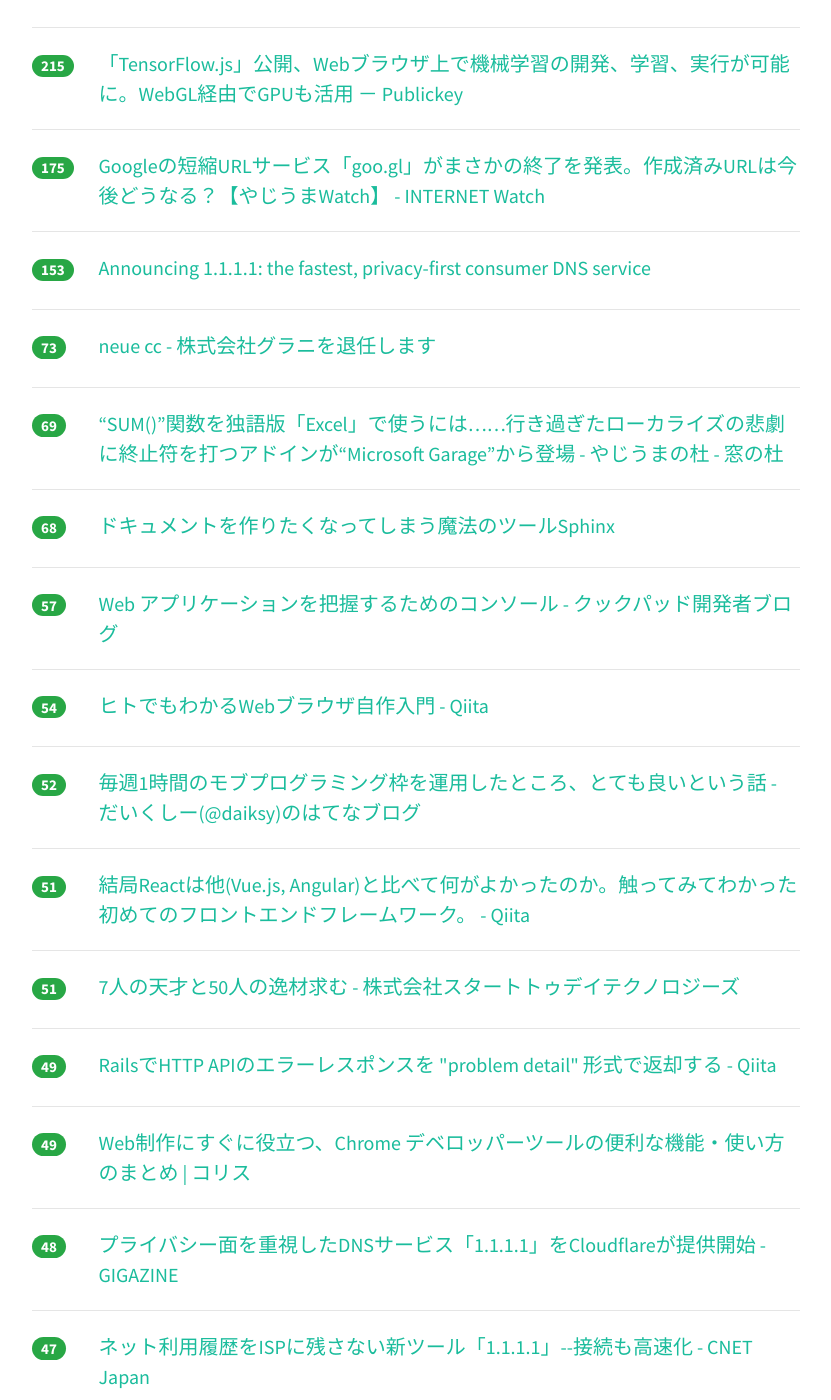
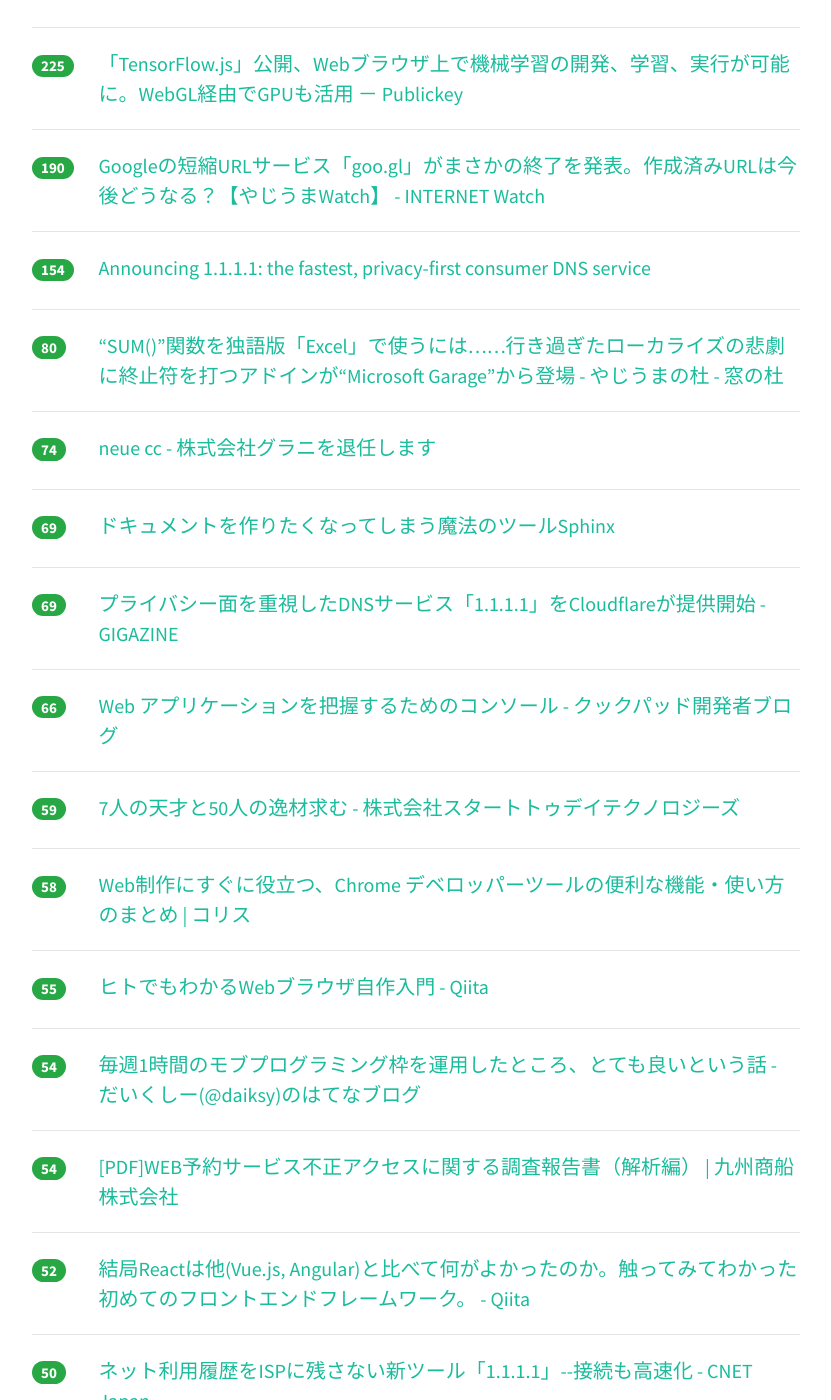
Before and after one commit to yatta47/hatena-matome-site, a Jekyll site: the page built from _posts/2018-04-02-hatena.md, in a window 1280 px wide and 1400 px high, scrolled down 705 px. Shown: the whole window, without its empty margins (224-1055 px from the left). Built offline with Jekyll 4.4.1, drawn with Linux system fonts in a browser that asks for light colours; nearby versions of some CDN libraries; some of the changed text lies outside the part shown.

Commit message:
Updated 2018-04-02

```diff
--- a/_posts/2018-04-02-hatena.md
+++ b/_posts/2018-04-02-hatena.md
@@ -1,84 +1,104 @@
 ---
 layout: post
 title:  "2018-04-02 はてぶIT"
-date:   2018-04-02 17:01:32
+date:   2018-04-02 18:03:14
 tags: [it-hotentry]
 ---
-50 件のデータあり
+51 件のデータあり
 
 <hr><div class="row">
-<div class="col-1"><span class="badge badge-pill badge-success h2">673</span></div>
+<div class="col-1"><span class="badge badge-pill badge-success h2">723</span></div>
 <div class="col-11"><a href='https://internet.watch.impress.co.jp/docs/yajiuma/1114712.html' target='_blank'>国税庁サイト、リニューアルでほぼすべてのURLが変更。リダイレクトもなくユーザー阿鼻叫喚【やじうまWatch】 - INTERNET Watch</a></div>
 </div>
 <hr>
 <div class="row">
-<div class="col-1"><span class="badge badge-pill badge-success h2">445</span></div>
+<div class="col-1"><span class="badge badge-pill badge-success h2">462</span></div>
 <div class="col-11"><a href='https://medium.com/@xevix/e498427b183e' target='_blank'>東京にて、外人エンジニア – Alejandro Wainzinger – Medium</a></div>
 </div>
 <hr>
 <div class="row">
-<div class="col-1"><span class="badge badge-pill badge-success h2">281</span></div>
+<div class="col-1"><span class="badge badge-pill badge-success h2">302</span></div>
 <div class="col-11"><a href='https://medium.com/inuscript/6c7cb44f18ba' target='_blank'>Vueを昔触った後Reactをどっぷり触ってもう一回Vueを触ってReactに戻って得た感想 – 📜inuscript🐶 – Medium</a></div>
 </div>
 <hr>
 <div class="row">
-<div class="col-1"><span class="badge badge-pill badge-success h2">248</span></div>
+<div class="col-1"><span class="badge badge-pill badge-success h2">263</span></div>
 <div class="col-11"><a href='https://qiita.com/ukiuni@github/items/abad07524856c65a20ea' target='_blank'>なぜfor文は禁止なのか？関数型記述のススメ - Qiita</a></div>
 </div>
 <hr>
 <div class="row">
-<div class="col-1"><span class="badge badge-pill badge-success h2">215</span></div>
+<div class="col-1"><span class="badge badge-pill badge-success h2">225</span></div>
 <div class="col-11"><a href='http://www.publickey1.jp/blog/18/tensorflowjswebwebglgpu.html' target='_blank'>「TensorFlow.js」公開、Webブラウザ上で機械学習の開発、学習、実行が可能に。WebGL経由でGPUも活用 － Publickey</a></div>
 </div>
 <hr>
 <div class="row">
-<div class="col-1"><span class="badge badge-pill badge-success h2">175</span></div>
+<div class="col-1"><span class="badge badge-pill badge-success h2">190</span></div>
 <div class="col-11"><a href='https://internet.watch.impress.co.jp/docs/yajiuma/1114711.html' target='_blank'>Googleの短縮URLサービス「goo.gl」がまさかの終了を発表。作成済みURLは今後どうなる？【やじうまWatch】 - INTERNET Watch</a></div>
 </div>
 <hr>
 <div class="row">
-<div class="col-1"><span class="badge badge-pill badge-success h2">153</span></div>
+<div class="col-1"><span class="badge badge-pill badge-success h2">154</span></div>
 <div class="col-11"><a href='https://blog.cloudflare.com/announcing-1111/' target='_blank'>Announcing 1.1.1.1: the fastest, privacy-first consumer DNS service</a></div>
 </div>
 <hr>
 <div class="row">
-<div class="col-1"><span class="badge badge-pill badge-success h2">73</span></div>
+<div class="col-1"><span class="badge badge-pill badge-success h2">80</span></div>
+<div class="col-11"><a href='https://forest.watch.impress.co.jp/docs/serial/yajiuma/1114544.html' target='_blank'>“SUM()”関数を独語版「Excel」で使うには……行き過ぎたローカライズの悲劇に終止符を打つアドインが“Microsoft Garage”から登場 - やじうまの杜 - 窓の杜</a></div>
+</div>
+<hr>
+<div class="row">
+<div class="col-1"><span class="badge badge-pill badge-success h2">74</span></div>
 <div class="col-11"><a href='http://neue.cc/2018/04/02_563.html' target='_blank'>neue cc - 株式会社グラニを退任します</a></div>
 </div>
 <hr>
 <div class="row">
 <div class="col-1"><span class="badge badge-pill badge-success h2">69</span></div>
-<div class="col-11"><a href='https://forest.watch.impress.co.jp/docs/serial/yajiuma/1114544.html' target='_blank'>“SUM()”関数を独語版「Excel」で使うには……行き過ぎたローカライズの悲劇に終止符を打つアドインが“Microsoft Garage”から登場 - やじうまの杜 - 窓の杜</a></div>
-</div>
-<hr>
-<div class="row">
-<div class="col-1"><span class="badge badge-pill badge-success h2">68</span></div>
 <div class="col-11"><a href='https://www.slideshare.net/shimizukawa/sphinx-6084667' target='_blank'>ドキュメントを作りたくなってしまう魔法のツールSphinx</a></div>
 </div>
 <hr>
 <div class="row">
-<div class="col-1"><span class="badge badge-pill badge-success h2">57</span></div>
+<div class="col-1"><span class="badge badge-pill badge-success h2">69</span></div>
+<div class="col-11"><a href='https://gigazine.net/news/20180402-cloudflare-1111/' target='_blank'>プライバシー面を重視したDNSサービス「1.1.1.1」をCloudflareが提供開始 - GIGAZINE</a></div>
+</div>
+<hr>
+<div class="row">
+<div class="col-1"><span class="badge badge-pill badge-success h2">66</span></div>
 <div class="col-11"><a href='http://techlife.cookpad.com/entry/2018/04/02/140846' target='_blank'>Web アプリケーションを把握するためのコンソール - クックパッド開発者ブログ</a></div>
 </div>
 <hr>
 <div class="row">
-<div class="col-1"><span class="badge badge-pill badge-success h2">54</span></div>
+<div class="col-1"><span class="badge badge-pill badge-success h2">59</span></div>
+<div class="col-11"><a href='https://www.starttoday-tech.com/recruit/genius/' target='_blank'>7人の天才と50人の逸材求む - 株式会社スタートトゥデイテクノロジーズ</a></div>
+</div>
+<hr>
+<div class="row">
+<div class="col-1"><span class="badge badge-pill badge-success h2">58</span></div>
+<div class="col-11"><a href='https://coliss.com/articles/build-websites/operation/work/chrome-devtools-tips-and-tricks.html' target='_blank'>Web制作にすぐに役立つ、Chrome デベロッパーツールの便利な機能・使い方のまとめ | コリス</a></div>
+</div>
+<hr>
+<div class="row">
+<div class="col-1"><span class="badge badge-pill badge-success h2">55</span></div>
 <div class="col-11"><a href='https://qiita.com/uint256_t/items/0eaaec80963c00b32185' target='_blank'>ヒトでもわかるWebブラウザ自作入門 - Qiita</a></div>
 </div>
 <hr>
 <div class="row">
-<div class="col-1"><span class="badge badge-pill badge-success h2">52</span></div>
+<div class="col-1"><span class="badge badge-pill badge-success h2">54</span></div>
 <div class="col-11"><a href='http://daiksy.hatenablog.jp/entry/2018/04/02/080000' target='_blank'>毎週1時間のモブプログラミング枠を運用したところ、とても良いという話 - だいくしー(@daiksy)のはてなブログ</a></div>
 </div>
 <hr>
 <div class="row">
-<div class="col-1"><span class="badge badge-pill badge-success h2">51</span></div>
+<div class="col-1"><span class="badge badge-pill badge-success h2">54</span></div>
+<div class="col-11"><a href='http://www.kyusho.co.jp/report/20180330_report_kaiseki.pdf' target='_blank'>[PDF]WEB予約サービス不正アクセスに関する調査報告書（解析編） | 九州商船株式会社</a></div>
+</div>
+<hr>
+<div class="row">
+<div class="col-1"><span class="badge badge-pill badge-success h2">52</span></div>
 <div class="col-11"><a href='https://qiita.com/kznr_luk/items/44755f55072e89bb2823' target='_blank'>結局Reactは他(Vue.js, Angular)と比べて何がよかったのか。触ってみてわかった初めてのフロントエンドフレームワーク。 - Qiita</a></div>
 </div>
 <hr>
 <div class="row">
-<div class="col-1"><span class="badge badge-pill badge-success h2">51</span></div>
-<div class="col-11"><a href='https://www.starttoday-tech.com/recruit/genius/' target='_blank'>7人の天才と50人の逸材求む - 株式会社スタートトゥデイテクノロジーズ</a></div>
+<div class="col-1"><span class="badge badge-pill badge-success h2">50</span></div>
+<div class="col-11"><a href='https://japan.cnet.com/article/35117022/' target='_blank'>ネット利用履歴をISPに残さない新ツール「1.1.1.1」--接続も高速化 - CNET Japan</a></div>
 </div>
 <hr>
 <div class="row">
@@ -87,18 +107,13 @@ tags: [it-hotentry]
 </div>
 <hr>
 <div class="row">
-<div class="col-1"><span class="badge badge-pill badge-success h2">49</span></div>
-<div class="col-11"><a href='https://coliss.com/articles/build-websites/operation/work/chrome-devtools-tips-and-tricks.html' target='_blank'>Web制作にすぐに役立つ、Chrome デベロッパーツールの便利な機能・使い方のまとめ | コリス</a></div>
-</div>
-<hr>
-<div class="row">
-<div class="col-1"><span class="badge badge-pill badge-success h2">48</span></div>
-<div class="col-11"><a href='https://gigazine.net/news/20180402-cloudflare-1111/' target='_blank'>プライバシー面を重視したDNSサービス「1.1.1.1」をCloudflareが提供開始 - GIGAZINE</a></div>
+<div class="col-1"><span class="badge badge-pill badge-success h2">47</span></div>
+<div class="col-11"><a href='https://internet.watch.impress.co.jp/docs/news/1114805.html' target='_blank'>IPアドレスを保存しない高速パブリックDNSサービス「1.1.1.1」、APNICとCloudflareが無料提供 - INTERNET Watch</a></div>
 </div>
 <hr>
 <div class="row">
 <div class="col-1"><span class="badge badge-pill badge-success h2">47</span></div>
-<div class="col-11"><a href='https://japan.cnet.com/article/35117022/' target='_blank'>ネット利用履歴をISPに残さない新ツール「1.1.1.1」--接続も高速化 - CNET Japan</a></div>
+<div class="col-11"><a href='http://www.mermirai.com/entry/internet20' target='_blank'>メルカリが見る次世代のインターネット - メルミライ - 未来を見るメディア。</a></div>
 </div>
 <hr>
 <div class="row">
@@ -107,23 +122,28 @@ tags: [it-hotentry]
 </div>
 <hr>
 <div class="row">
+<div class="col-1"><span class="badge badge-pill badge-success h2">46</span></div>
+<div class="col-11"><a href='https://note.mu/fladdict/n/n5bd686857419' target='_blank'>Adobe Summit 2018の新技術まとめ｜深津 貴之 (fladdict)｜note</a></div>
+</div>
+<hr>
+<div class="row">
 <div class="col-1"><span class="badge badge-pill badge-success h2">45</span></div>
 <div class="col-11"><a href='http://www.hirotsuru.com/entry/2018/04/01/184806' target='_blank'>k近傍法による異常検知のライブラリをmrubyで作ってみた - Fire Engine</a></div>
 </div>
 <hr>
 <div class="row">
-<div class="col-1"><span class="badge badge-pill badge-success h2">44</span></div>
+<div class="col-1"><span class="badge badge-pill badge-success h2">45</span></div>
 <div class="col-11"><a href='http://www.itmedia.co.jp/news/articles/1804/02/news059.html' target='_blank'>Google、URL短縮サービス「goo.gl」を2019年3月30日に完全終了へ - ITmedia NEWS</a></div>
 </div>
 <hr>
 <div class="row">
-<div class="col-1"><span class="badge badge-pill badge-success h2">44</span></div>
-<div class="col-11"><a href='http://www.kyusho.co.jp/report/20180330_report_kaiseki.pdf' target='_blank'>[PDF]WEB予約サービス不正アクセスに関する調査報告書（解析編） | 九州商船株式会社</a></div>
+<div class="col-1"><span class="badge badge-pill badge-success h2">45</span></div>
+<div class="col-11"><a href='http://www.itmedia.co.jp/news/articles/1804/02/news074.html' target='_blank'>Cloudflare、セキュアで最速な一般向けDNSサービス「1.1.1.1」提供開始 - ITmedia NEWS</a></div>
 </div>
 <hr>
 <div class="row">
 <div class="col-1"><span class="badge badge-pill badge-success h2">43</span></div>
-<div class="col-11"><a href='http://www.mermirai.com/entry/internet20' target='_blank'>メルカリが見る次世代のインターネット - メルミライ - 未来を見るメディア。</a></div>
+<div class="col-11"><a href='http://baba-s.hatenablog.com/entry/2018/03/30/090000' target='_blank'>【Unity 入門】【チュートリアル】ボンバーマン風のゲームを作る - コガネブログ</a></div>
 </div>
 <hr>
 <div class="row">
@@ -132,32 +152,17 @@ tags: [it-hotentry]
 </div>
 <hr>
 <div class="row">
-<div class="col-1"><span class="badge badge-pill badge-success h2">40</span></div>
-<div class="col-11"><a href='http://www.itmedia.co.jp/news/articles/1804/02/news074.html' target='_blank'>Cloudflare、セキュアで最速な一般向けDNSサービス「1.1.1.1」提供開始 - ITmedia NEWS</a></div>
-</div>
-<hr>
-<div class="row">
 <div class="col-1"><span class="badge badge-pill badge-success h2">39</span></div>
-<div class="col-11"><a href='https://note.mu/fladdict/n/n5bd686857419' target='_blank'>Adobe Summit 2018の新技術まとめ｜深津 貴之 (fladdict)｜note</a></div>
-</div>
-<hr>
-<div class="row">
-<div class="col-1"><span class="badge badge-pill badge-success h2">38</span></div>
-<div class="col-11"><a href='http://baba-s.hatenablog.com/entry/2018/03/30/090000' target='_blank'>【Unity 入門】【チュートリアル】ボンバーマン風のゲームを作る - コガネブログ</a></div>
-</div>
-<hr>
-<div class="row">
-<div class="col-1"><span class="badge badge-pill badge-success h2">37</span></div>
 <div class="col-11"><a href='https://www.slideshare.net/tkudo/eiam-ciam-technology-trend-2018' target='_blank'>アイデンティティ (ID) 技術の最新動向とこれから</a></div>
 </div>
 <hr>
 <div class="row">
-<div class="col-1"><span class="badge badge-pill badge-success h2">35</span></div>
-<div class="col-11"><a href='https://internet.watch.impress.co.jp/docs/news/1114805.html' target='_blank'>IPアドレスを保存しない高速パブリックDNSサービス「1.1.1.1」、APNICとCloudflareが無料提供 - INTERNET Watch</a></div>
+<div class="col-1"><span class="badge badge-pill badge-success h2">36</span></div>
+<div class="col-11"><a href='https://qiita.com/seya/items/8814e905693f00cdade2' target='_blank'>最近のフロントエンドのコンポーネント設計に立ち向かう - Qiita</a></div>
 </div>
 <hr>
 <div class="row">
-<div class="col-1"><span class="badge badge-pill badge-success h2">34</span></div>
+<div class="col-1"><span class="badge badge-pill badge-success h2">35</span></div>
 <div class="col-11"><a href='https://jdow.io/blog/2018/03/18/web-application-penetration-testing-methodology/' target='_blank'>Web Application Penetration Testing Cheat Sheet | JDow.io</a></div>
 </div>
 <hr>
@@ -167,18 +172,13 @@ tags: [it-hotentry]
 </div>
 <hr>
 <div class="row">
-<div class="col-1"><span class="badge badge-pill badge-success h2">33</span></div>
-<div class="col-11"><a href='https://qiita.com/seya/items/8814e905693f00cdade2' target='_blank'>最近のフロントエンドのコンポーネント設計に立ち向かう - Qiita</a></div>
+<div class="col-1"><span class="badge badge-pill badge-success h2">31</span></div>
+<div class="col-11"><a href='http://www.igaku-shoin.co.jp/paperDetail.do?id=PA03267_01' target='_blank'>医学書院／週刊医学界新聞(第3267号 2018年04月02日)</a></div>
 </div>
 <hr>
 <div class="row">
 <div class="col-1"><span class="badge badge-pill badge-success h2">30</span></div>
 <div class="col-11"><a href='http://it-rush.com/excel-shortcut' target='_blank'>新入社員に教えたい本当に必要なExcelショートカット21選</a></div>
-</div>
-<hr>
-<div class="row">
-<div class="col-1"><span class="badge badge-pill badge-success h2">30</span></div>
-<div class="col-11"><a href='http://www.igaku-shoin.co.jp/paperDetail.do?id=PA03267_01' target='_blank'>医学書院／週刊医学界新聞(第3267号 2018年04月02日)</a></div>
 </div>
 <hr>
 <div class="row">
@@ -192,43 +192,43 @@ tags: [it-hotentry]
 </div>
 <hr>
 <div class="row">
-<div class="col-1"><span class="badge badge-pill badge-success h2">22</span></div>
+<div class="col-1"><span class="badge badge-pill badge-success h2">24</span></div>
+<div class="col-11"><a href='http://www.itmedia.co.jp/news/articles/1804/02/news095.html' target='_blank'>年収1000万円～1億円で「天才」募集　新会社「スタートトゥデイテクノロジーズ」 - ITmedia NEWS</a></div>
+</div>
+<hr>
+<div class="row">
+<div class="col-1"><span class="badge badge-pill badge-success h2">24</span></div>
+<div class="col-11"><a href='http://tech-blog.abeja.asia/entry/platform-system-test' target='_blank'>serverlessで作る外形監視 - ABEJA Arts Blog</a></div>
+</div>
+<hr>
+<div class="row">
+<div class="col-1"><span class="badge badge-pill badge-success h2">23</span></div>
 <div class="col-11"><a href='https://wired.jp/special/2018/instagram-kevin-systrom/' target='_blank'>インスタグラム、「良心」の決断──“ゴミ溜め”インターネットは再び「共感」の場となれるか | WIRED.jp</a></div>
 </div>
 <hr>
 <div class="row">
 <div class="col-1"><span class="badge badge-pill badge-success h2">22</span></div>
-<div class="col-11"><a href='http://tech-blog.abeja.asia/entry/platform-system-test' target='_blank'>serverlessで作る外形監視 - ABEJA Arts Blog</a></div>
+<div class="col-11"><a href='https://togetter.com/li/1214144' target='_blank'>「俺、宗教に入ることになって」やしろあずき先生が母にラインで嘘をつこうとしたら、まさかの厨二病展開へ - Togetter</a></div>
+</div>
+<hr>
+<div class="row">
+<div class="col-1"><span class="badge badge-pill badge-success h2">22</span></div>
+<div class="col-11"><a href='https://inside.pixiv.blog/ikari/3891' target='_blank'>最速で見つけて最速で解決！障害対応を高速化する工夫と文化 - pixiv inside</a></div>
 </div>
 <hr>
 <div class="row">
 <div class="col-1"><span class="badge badge-pill badge-success h2">21</span></div>
-<div class="col-11"><a href='https://togetter.com/li/1214144' target='_blank'>「俺、宗教に入ることになって」やしろあずき先生が母にラインで嘘をつこうとしたら、まさかの厨二病展開へ - Togetter</a></div>
-</div>
-<hr>
-<div class="row">
-<div class="col-1"><span class="badge badge-pill badge-success h2">20</span></div>
 <div class="col-11"><a href='http://thebridge.jp/2018/04/googles-tensorflow-ai-framework-adds-swift-and-javascript-support' target='_blank'>Google、機械学習フレームワークTensorFlowを大幅アップデート——SwiftとJavaScriptもサポートへ - THE BRIDGE（ザ・ブリッジ）</a></div>
 </div>
 <hr>
 <div class="row">
 <div class="col-1"><span class="badge badge-pill badge-success h2">20</span></div>
-<div class="col-11"><a href='https://inside.pixiv.blog/ikari/3891' target='_blank'>最速で見つけて最速で解決！障害対応を高速化する工夫と文化 - pixiv inside</a></div>
-</div>
-<hr>
-<div class="row">
-<div class="col-1"><span class="badge badge-pill badge-success h2">20</span></div>
-<div class="col-11"><a href='http://www.itmedia.co.jp/news/articles/1804/02/news095.html' target='_blank'>年収1000万円～1億円で「天才」募集　新会社「スタートトゥデイテクノロジーズ」 - ITmedia NEWS</a></div>
+<div class="col-11"><a href='https://tech.pepabo.com/2018/04/02/frontend-tech-meeting-1-report/' target='_blank'>第1回フロントエンドテックミーティングが開催されました！ - ペパボテックブログ</a></div>
 </div>
 <hr>
 <div class="row">
 <div class="col-1"><span class="badge badge-pill badge-success h2">19</span></div>
 <div class="col-11"><a href='https://www.nikkei.com/article/DGXMZO28850970R30C18A3EA4000/' target='_blank'>キヤノンとニコン、ミラーレスをプロ機種並みに　　：日本経済新聞</a></div>
-</div>
-<hr>
-<div class="row">
-<div class="col-1"><span class="badge badge-pill badge-success h2">19</span></div>
-<div class="col-11"><a href='https://tech.pepabo.com/2018/04/02/frontend-tech-meeting-1-report/' target='_blank'>第1回フロントエンドテックミーティングが開催されました！ - ペパボテックブログ</a></div>
 </div>
 <hr>
 <div class="row">
@@ -239,6 +239,11 @@ tags: [it-hotentry]
 <div class="row">
 <div class="col-1"><span class="badge badge-pill badge-success h2">17</span></div>
 <div class="col-11"><a href='https://iphone-mania.jp/news-208006/' target='_blank'>自動運転中のTeslaで事故死したAppleの技術者、ソフトの問題を指摘していた - iPhone Mania</a></div>
+</div>
+<hr>
+<div class="row">
+<div class="col-1"><span class="badge badge-pill badge-success h2">17</span></div>
+<div class="col-11"><a href='https://info-blog.cerevo.com/2018/04/02/4076/' target='_blank'>Cerevo、子会社をパナソニックへ売却 | Cerevoからのお知らせ</a></div>
 </div>
 <hr>
 <div class="row">
```
